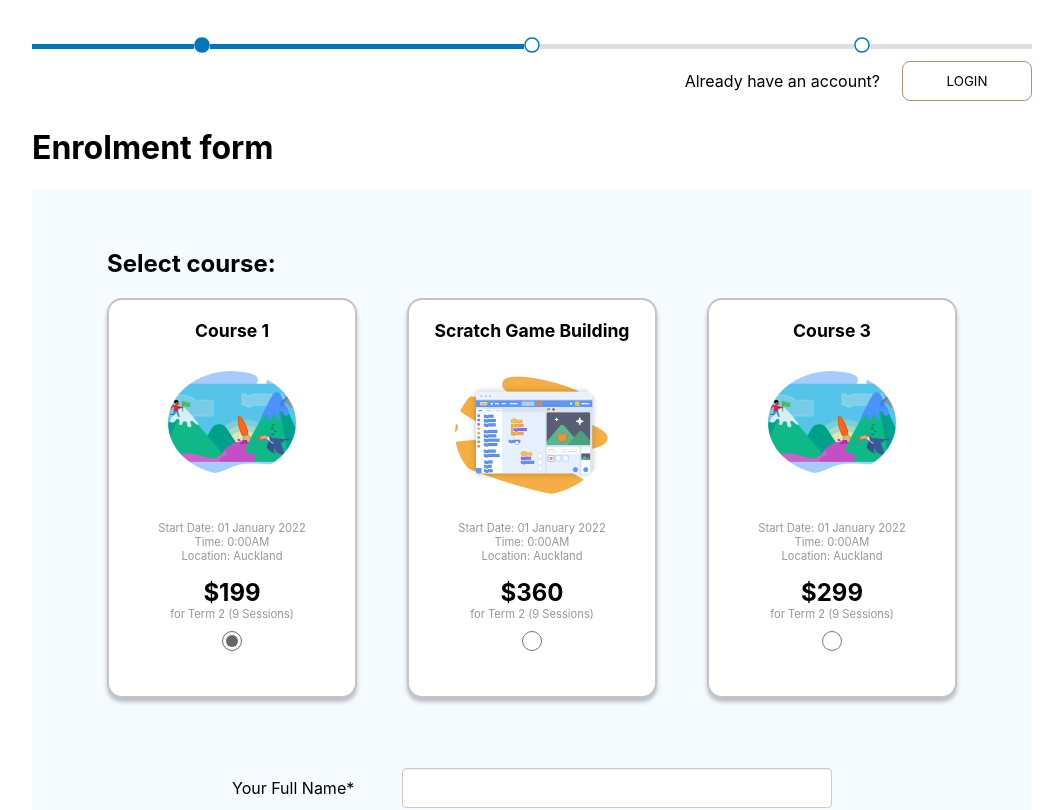
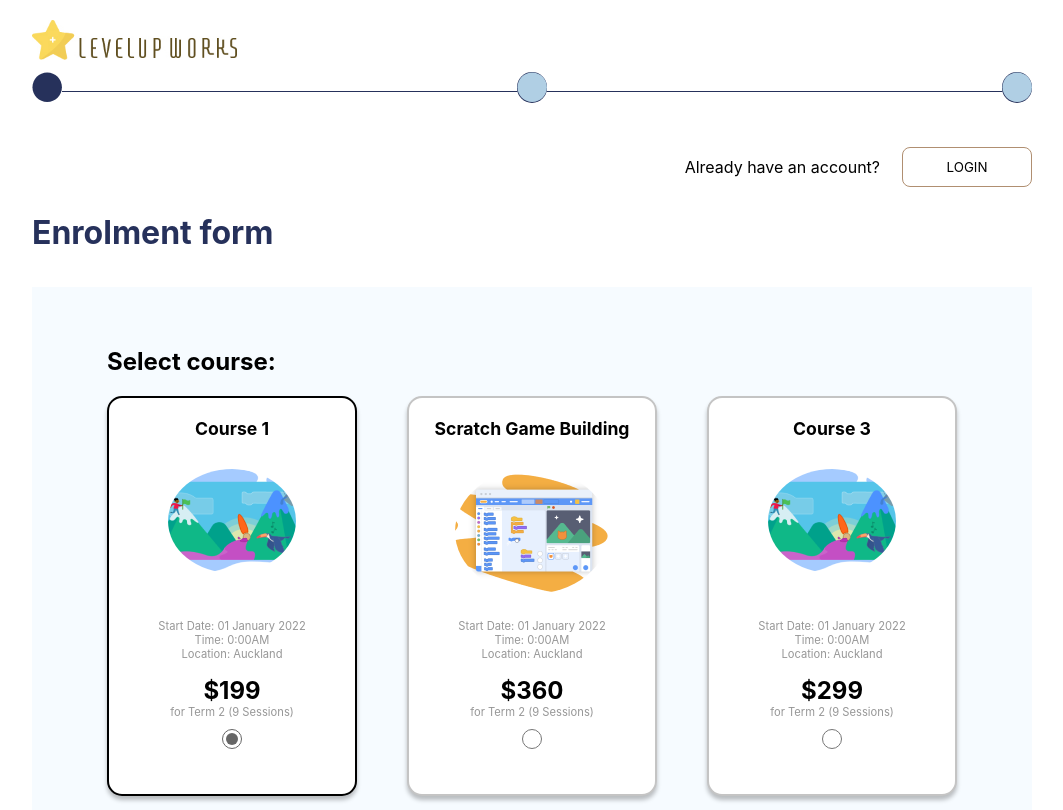
Before and after one commit to strigonone/levelupworksv2, a React (Create React App) app: page /enrol in a window 1280 px wide. Shown: the top 810 px of the page, without its empty margins (108-1171 px from the left). Built offline with nearby package versions, Linux system fonts and the light colour scheme.

Commit message:
Complete Enrolment Page. ProgressBar Inc

```diff
--- a/package.json
+++ b/package.json
@@ -4,7 +4,6 @@
   "private": true,
   "dependencies": {
     "@fortawesome/free-brands-svg-icons": "^5.15.3",
-    "@fortawesome/free-regular-svg-icons": "^5.15.3",
     "@fortawesome/free-solid-svg-icons": "^5.15.3",
     "@fortawesome/react-fontawesome": "^0.1.14",
     "@material-ui/core": "^4.11.4",
--- a/src/components/EnrolmentCourse/EnrolProgressTrack.css
+++ b/src/components/EnrolmentCourse/EnrolProgressTrack.css
@@ -1,46 +1,14 @@
-.insurance-quote-container {
-  margin: 20px 100px;
-}
-
-.form-error-container {
-  display: flex;
-  height: 40px;
-
-  margin: 0;
-  margin-bottom: 10px;
-}
-
-.form-error {
-  display: grid;
-  align-items: center;
-  background-color: #b71234;
-  margin: 0;
-  border-radius: 5px;
-}
-
-.insurance-quote-body {
-  max-width: 950px;
-  margin: 0 auto;
-}
-
-.insurance-quote-body p {
-  width: 100%;
-  font-weight: bold;
-  color: white;
-}
-
 .insurance-progress {
   text-align: center;
-  margin: 30px 0 0;
+  margin: 5px 0 35px;
   padding: 0;
 }
 
 .insurance-progress li {
   display: inline-block;
-  width: 33%;
   font-weight: bold;
   position: relative;
-  cursor: pointer;
+  font-size: 1.9rem;
 }
 
 .insurance-icons {
@@ -54,10 +22,10 @@
   text-align: center;
   align-items: center;
   position: relative;
-  width: 100%;
-  height: 5px;
-  top: 14px;
-  background-color: #dfdfdf;
+  width: 98%;
+  height: 1px;
+  top: 22px;
+  background-color: #26315b;
   z-index: -2;
 }
 
@@ -68,45 +36,22 @@
   z-index: -1;
 }
 
+.circle-container {
+  display: flex;
+  justify-content: space-between;
+}
+
 .insurance-circle {
   color: #888888;
   background: white;
 }
 
 .incomplete {
-  color: #cacaca;
+  color: #b0cfe4;
+  box-shadow: inset 0px 0px 0px 10px #26315b;
+  border-radius: 100%;
 }
 
 .complete {
-  color: #0076be;
+  color: #26315b;
 }
-
-.insurance-circle-complete {
-  color: #b71234;
-}
-
-.insurance-form {
-  margin: 0 auto;
-  width: 70%;
-}
-
-.insurance-form label {
-  display: flex;
-  width: 100%;
-  justify-content: space-between;
-  padding: 10px 0;
-  font-weight: bold;
-}
-
-.insurance-form input[type="text"],
-input[type="email"],
-input[type="number"] {
-  display: flex;
-  padding: 6px 10px;
-  width: 70%;
-  max-width: 480px;
-}
-
-.insurance-side-info {
-  width: 30%;
-}
--- a/src/components/EnrolmentCourse/EnrolProgressTrack.js
+++ b/src/components/EnrolmentCourse/EnrolProgressTrack.js
@@ -2,22 +2,24 @@
 import './EnrolProgressTrack.css';
 import { FontAwesomeIcon } from '@fortawesome/react-fontawesome';
 import { faCircle  } from '@fortawesome/free-solid-svg-icons';
-import { faCircle as farFaCircle } from '@fortawesome/free-regular-svg-icons';
 
 const EnrolProgressTrack = () => {
     return (
             <ul className="insurance-progress">
-                <div className="progress-track"><div className="progress-track-overlay" style={{width: '50%'}}></div></div>
-
+                <div className="progress-track">
+                    {/* <div className="progress-track-overlay" style={{width: '50%'}}></div> */}
+                </div>
+                <div className="circle-container">
                     <li className="active">
                         <FontAwesomeIcon className="insurance-circle complete" icon={faCircle} />
                     </li>
                     <li>
-                    <FontAwesomeIcon className="insurance-circle complete" icon={farFaCircle} />
+                        <FontAwesomeIcon className="insurance-circle incomplete" icon={faCircle} />
                     </li>
                     <li>
-                    <FontAwesomeIcon className="insurance-circle complete" icon={farFaCircle} />
+                        <FontAwesomeIcon className="insurance-circle incomplete" icon={faCircle} />
                     </li>
+                </div>
             </ul>
     )
 }
--- a/src/components/EnrolmentCourse/EnrolmentCourse.js
+++ b/src/components/EnrolmentCourse/EnrolmentCourse.js
@@ -1,10 +1,9 @@
 import React from 'react'
-
 
 const EnrolmentCourse = (props) => {
 
     return (
-        <label className="course-option">
+        <label className={props.currentCourseNo === props.value ? "course-option selected" : "course-option"}>
             <h2 className="course-title">{props.title}</h2>
             <div className="course-image"><img src={props.image} alt="" /></div>
             <p className="course-small">Start Date: 01 January 2022<br/>Time: 0:00AM<br/>Location: Auckland</p>
--- a/src/pages/Enrolment.css
+++ b/src/pages/Enrolment.css
@@ -1,6 +1,15 @@
+.levelup-logo {
+  height: 40px;
+}
+
 .enrol-form-box {
   margin: 20px auto 100px;
   max-width: 1000px;
+}
+
+.enrol-form-box h1 {
+  margin: 20px 0 35px;
+  color: #26315b;
 }
 
 .enrol-form-container {
@@ -94,8 +103,10 @@
   border-radius: 15px;
   box-shadow: 0px 4px 4px rgba(0, 0, 0, 0.25);
   transition: all 100ms ease-in;
+}
 
-  /* filter: grayscale(1) opacity(0.7); */
+.selected {
+  border: 2px solid black;
 }
 
 .course-option:nth-child(2) {
--- a/src/pages/Enrolment.js
+++ b/src/pages/Enrolment.js
@@ -8,6 +8,7 @@
 
 import Course1 from '../assets/img/EnrolCourse/Course1.png'
 import Course2 from '../assets/img/EnrolCourse/Course2.png'
+import LevelUpLogo from '../assets/img/EnrolCourse/logolong.jpg';
 
 const Enrolment = () => {
     const [enrolData,setEnrol] = useState(
@@ -32,15 +33,17 @@
         }));
     };
 
+
+
     const submitEnrol = e => {
         e.preventDefault();
         axios.post('http://localhost:6969/api/enrol', enrolData)
         .then(res => console.log(res.data))
     }
-    // console.log(enrolData);
 
     return (
         <div className="enrol-form-box">
+            <img className="levelup-logo" src={LevelUpLogo} alt="Level Up Works Logo" />
             <ProgressTrack />
             <LoginButton />
             <h1>Enrolment form</h1>
@@ -49,7 +52,7 @@
                     <form onSubmit={submitEnrol}>
                         <h2>Select course:</h2>
                         <div className="course-selector">
-                            <EnrolmentCourse title="Course 1" image={Course1} price="199" value="1" currentCourseNo={enrolData.courseNo} onChange={handleEnrolChange} />
+                            <EnrolmentCourse title="Course 1" image={Course1} price="199" value="1" currentCourseNo={enrolData.courseNo} onChange={handleEnrolChange}  />
                             <EnrolmentCourse title="Scratch Game Building" image={Course2}  price="360" value="2" currentCourseNo={enrolData.courseNo} onChange={handleEnrolChange} />
                             <EnrolmentCourse title="Course 3" price="299" value="3" image={Course1}  currentCourseNo={enrolData.courseNo} onChange={handleEnrolChange} />
                         </div>
```
Also changed, not shown: src/assets/img/EnrolCourse/logolong.jpg (added), 1 other file (tests, documents, lock files or other folders). Lines whose indentation alone changed are shown as unchanged.
